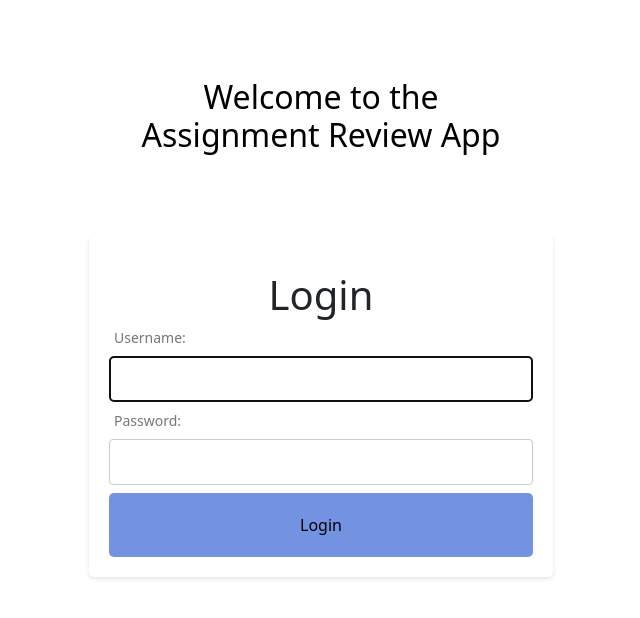
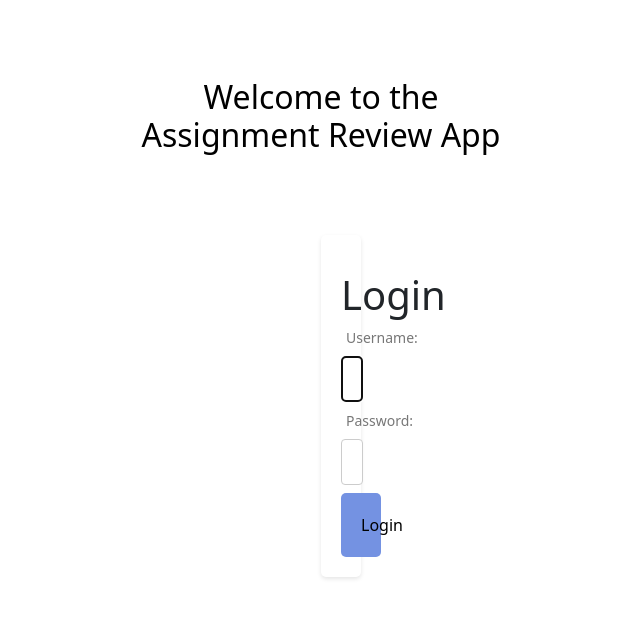
Before and after one commit to autida/lms-f-e, a React (Create React App) app: page / in a window 1280 px wide. Shown: the top 618 px of the page, without its empty margins (319-959 px from the left). Built offline with nearby package versions, Linux system fonts and the light colour scheme.

Commit message:
updated section padding

```diff
--- a/src/App.css
+++ b/src/App.css
@@ -14,7 +14,7 @@
   color: rgb(0, 0, 0);
 }
 .login-section {
-  padding: 0 51vh;
+  padding: 0 80vh;
 }
 .auth-form-container {
   padding: 20px;
```
